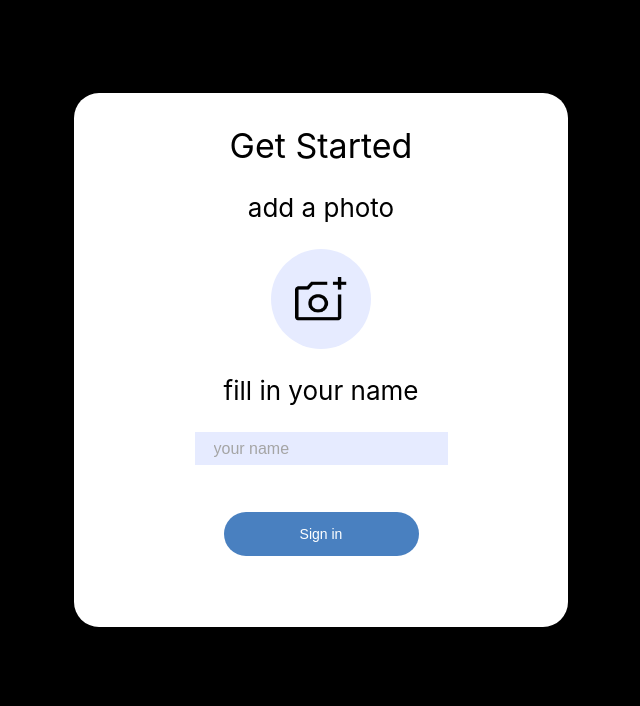
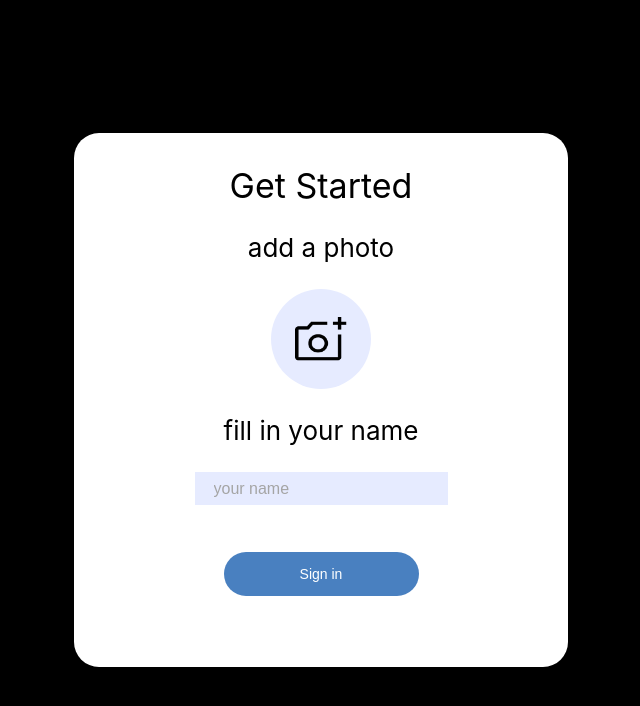
Before and after one commit to IASIKO/unilab, a React (Vite) app: page / in a window 1280 px wide. Both pictures are taken after a click on the button "Get Started". Shown: the top 706 px of the page, without its empty margins (319-959 px from the left). Built offline with nearby package versions, Linux system fonts and the light colour scheme.

Commit message:
update register page styles

```diff
--- a/src/css/pages/Registration.module.css
+++ b/src/css/pages/Registration.module.css
@@ -3,11 +3,14 @@
   height: 894px;
   border-radius: 25px;
   background-color: #ffffff;
-  margin: 93px auto;
   padding: 0;
   display: flex;
   flex-direction: column;
   align-items: center;
+  position: absolute;
+  top: 50%;
+  left: 50%;
+  transform: translate(-50%, -50%);
 }
 
 .regCard h3 {
```
